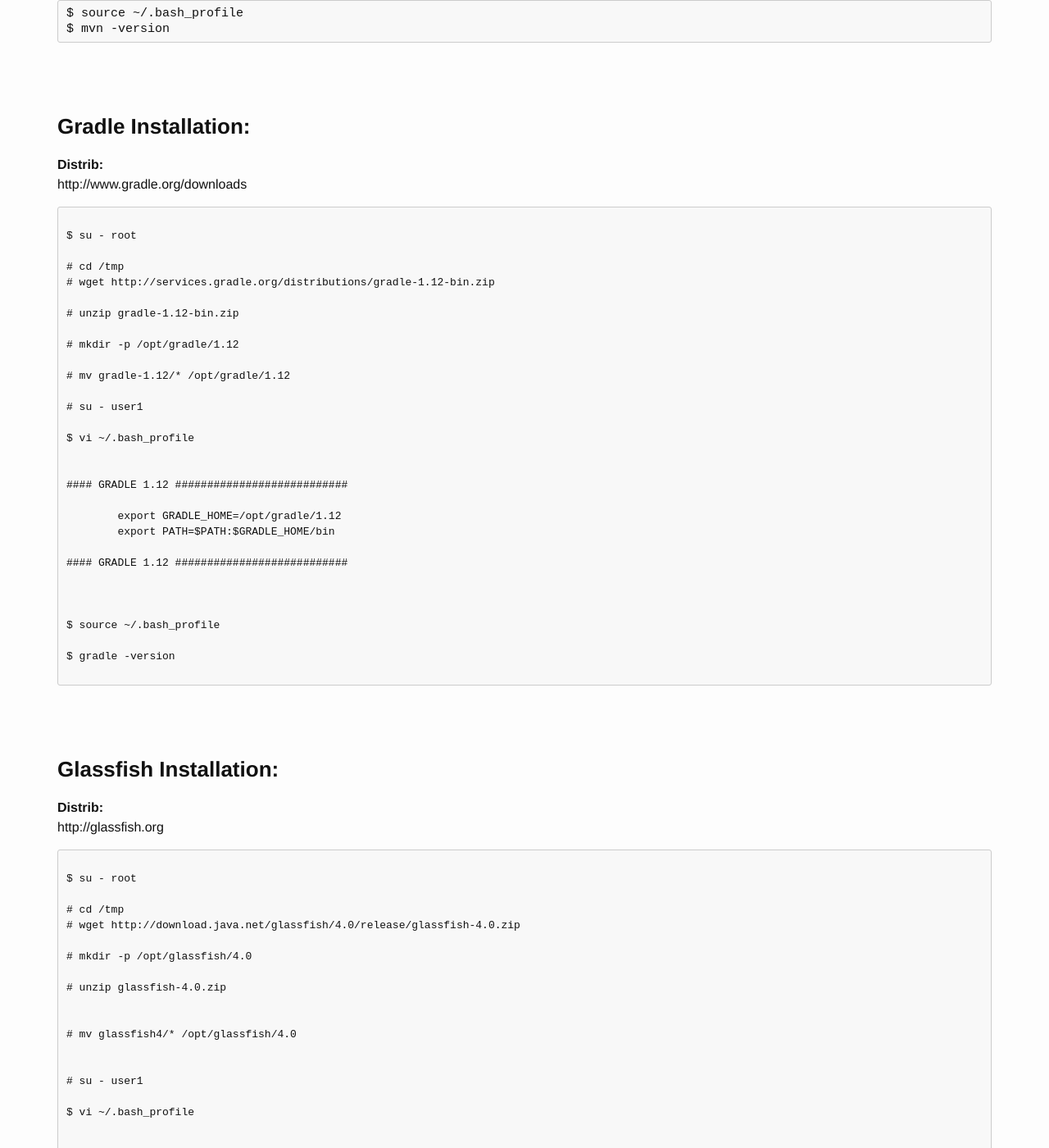
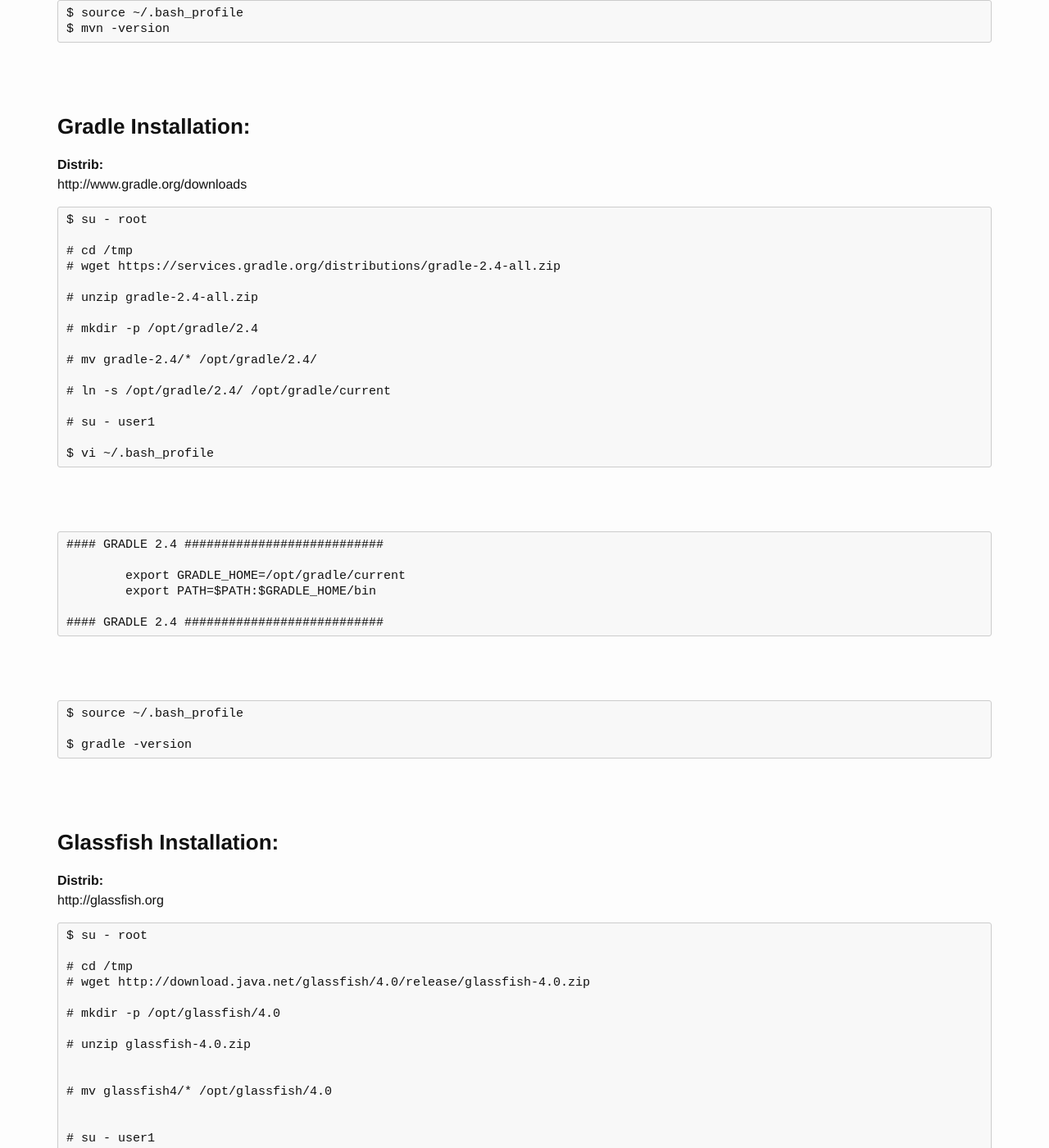
Before and after one commit to webmakaka/javadev.org, a Jekyll site: the page built from website/basics/installation/jdk/8/linux/centos/6/x86_x64/index.md, in a window 1280 px wide and 1400 px high, scrolled down 2540 px. Shown: the whole window at 82% size. Built offline with Jekyll 4.4.1, drawn with Linux system fonts in a browser that asks for light colours; some of the changed text lies outside the part shown.

Commit message:
gradle installation update

```diff
--- a/website/basics/installation/jdk/8/linux/centos/6/x86_x64/index.md
+++ b/website/basics/installation/jdk/8/linux/centos/6/x86_x64/index.md
@@ -74,7 +74,7 @@
     # tar -xvzpf jdk-7u75-linux-x64.tar.gz
     # mkdir -p /opt/jdk/1.7.0_75/
     # mv jdk1.7.0_75/* /opt/jdk/1.7.0_75/
-    # ln -s /opt/jdk/1.7.0_75 /opt/jdk/current
+    # ln -s /opt/jdk/1.7.0_75/ /opt/jdk/current
 
 
 <br/><br/>
@@ -97,7 +97,7 @@
 
 	# mv apache-maven-3.3.3/* /opt/maven/3.3.3/
 
-	# ln -s /opt/maven/3.3.3 /opt/maven/current
+	# ln -s /opt/maven/3.3.3/ /opt/maven/current
 
 <br/><br/>
 
@@ -125,97 +125,90 @@
 <br/><br/>
 
 
-<h3>Gradle Installation:</h3>
+### Gradle Installation:
 
 
 <strong>Distrib:</strong><br/>
 http://www.gradle.org/downloads
 
 
-<pre>
+	$ su - root
 
-$ su - root
+	# cd /tmp
+	# wget https://services.gradle.org/distributions/gradle-2.4-all.zip
 
-# cd /tmp
-# wget http://services.gradle.org/distributions/gradle-1.12-bin.zip
+	# unzip gradle-2.4-all.zip
 
-# unzip gradle-1.12-bin.zip
+	# mkdir -p /opt/gradle/2.4
 
-# mkdir -p /opt/gradle/1.12
+	# mv gradle-2.4/* /opt/gradle/2.4/
 
-# mv gradle-1.12/* /opt/gradle/1.12
+	# ln -s /opt/gradle/2.4/ /opt/gradle/current
 
-# su - user1
+	# su - user1
 
-$ vi ~/.bash_profile
+	$ vi ~/.bash_profile
 
 
-#### GRADLE 1.12 ###########################
+<br/><br/>
 
-	export GRADLE_HOME=/opt/gradle/1.12
-	export PATH=$PATH:$GRADLE_HOME/bin
 
-#### GRADLE 1.12 ###########################
+	#### GRADLE 2.4 ###########################
+
+		export GRADLE_HOME=/opt/gradle/current
+		export PATH=$PATH:$GRADLE_HOME/bin
+
+	#### GRADLE 2.4 ###########################
+
+
+<br/><br/>
+
+
+	$ source ~/.bash_profile
+
+	$ gradle -version
 
 
 
-$ source ~/.bash_profile
-
-$ gradle -version
-
-</pre>
-
-
 <br/><br/>
-<h3>Glassfish Installation:</h3>
+### Glassfish Installation:
 
 
 <strong>Distrib:</strong><br/>
 http://glassfish.org
 
 
-<pre>
+	$ su - root
 
-$ su - root
+	# cd /tmp
+	# wget http://download.java.net/glassfish/4.0/release/glassfish-4.0.zip
 
-# cd /tmp
-# wget http://download.java.net/glassfish/4.0/release/glassfish-4.0.zip
+	# mkdir -p /opt/glassfish/4.0
 
-# mkdir -p /opt/glassfish/4.0
-
-# unzip glassfish-4.0.zip
+	# unzip glassfish-4.0.zip
 
 
-# mv glassfish4/* /opt/glassfish/4.0
+	# mv glassfish4/* /opt/glassfish/4.0
 
 
-# su - user1
+	# su - user1
 
-$ vi ~/.bash_profile
+	$ vi ~/.bash_profile
 
 
-#### GLASSFISH 4.0 ##############################
+<br/><br/>
 
-	export GLASSFISH_HOME=/opt/glassfish/4.0/glassfish
-	export PATH=$PATH:$GLASSFISH_HOME/bin
+	#### GLASSFISH 4.0 ##############################
 
-#### GLASSFISH 4.0 ##############################
+		export GLASSFISH_HOME=/opt/glassfish/4.0/glassfish
+		export PATH=$PATH:$GLASSFISH_HOME/bin
 
+	#### GLASSFISH 4.0 ##############################
 
+<br/><br/>
 
-$ source ~/.bash_profile
-
-
-$ asadmin  version
-Version string could not be obtained from Server [localhost:4848].
-(Turn debugging on e.g. by setting AS_DEBUG=true in your environment, to see the details.)
-Using locally retrieved version string from version class.
-Version = GlassFish Server Open Source Edition  4.0  (build 89)
-Command version executed successfully.
-
+	$ source ~/.bash_profile
+	$ asadmin  version
 
 
 Default password is: adminadmin
-
-
-</pre>
```
Also changed, not shown: website/basics/installation/appservers/wildfly/index.md (+5 -8 lines).
